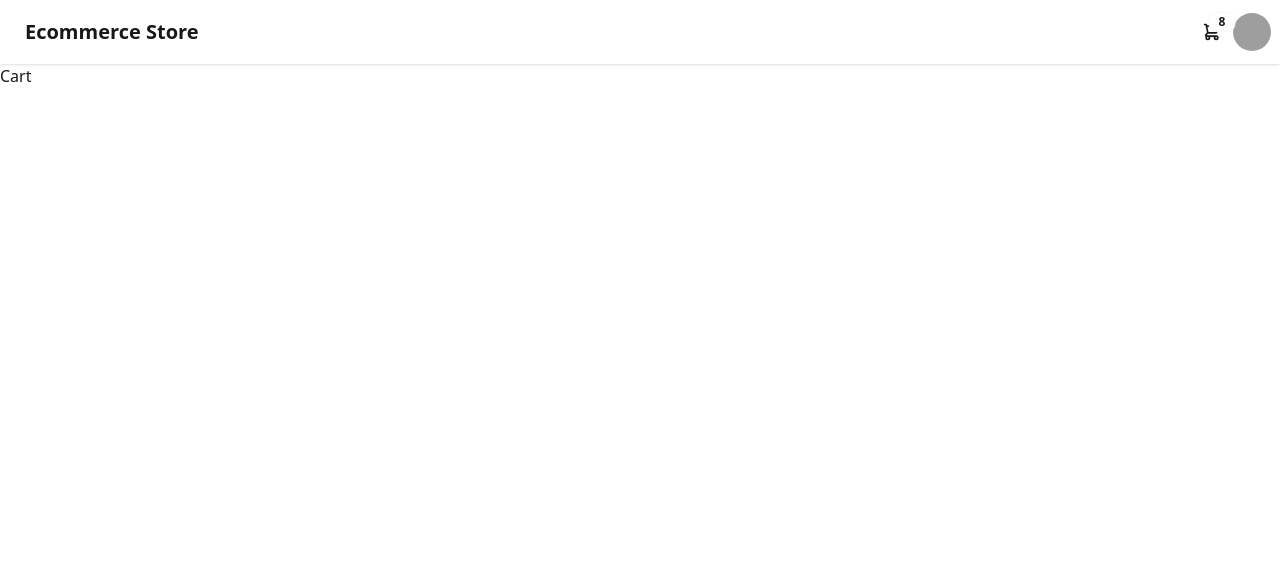
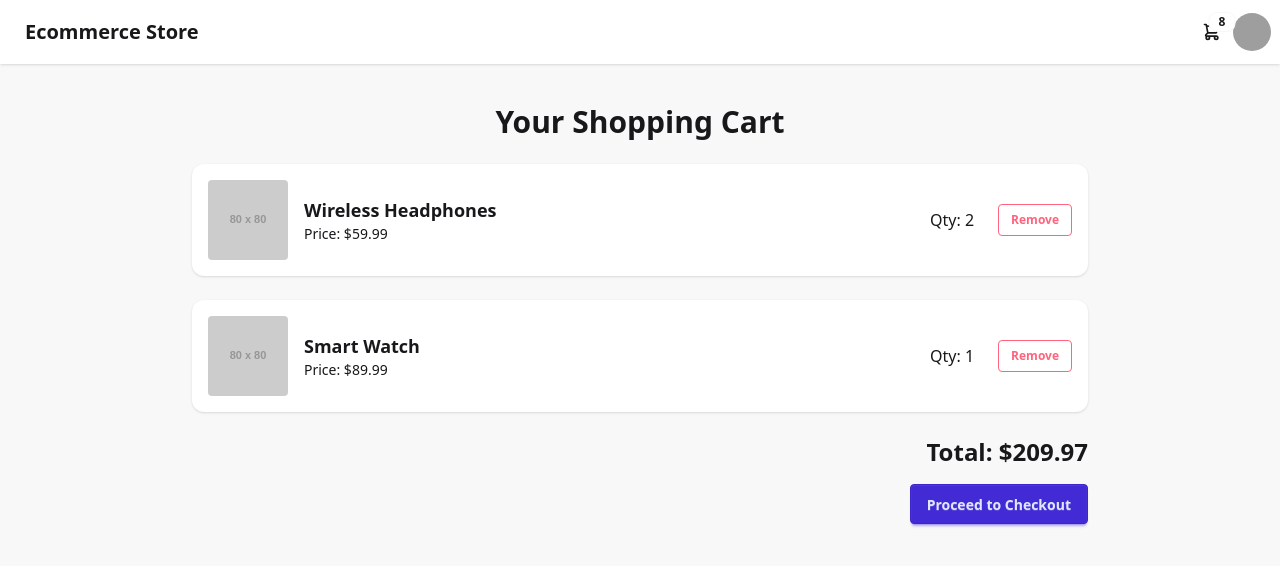
Before and after one commit to Faraan10/useState-useEffect, a React (Vite) app: page /cart in a window 1280 px wide. Shown: the top 566 px of the page. Built offline with nearby package versions, Linux system fonts and the light colour scheme; grey boxes are pictures that could not be loaded.

Commit message:
cart page commit

```diff
--- a/src/pages/Cart.jsx
+++ b/src/pages/Cart.jsx
@@ -1,7 +1,77 @@
 import React from "react";
 
+const cartItems = [
+  {
+    id: 1,
+    name: "Wireless Headphones",
+    price: 59.99,
+    quantity: 2,
+    image: "https://via.placeholder.com/80",
+  },
+  {
+    id: 2,
+    name: "Smart Watch",
+    price: 89.99,
+    quantity: 1,
+    image: "https://via.placeholder.com/80",
+  },
+];
+
 const Cart = () => {
-  return <div>Cart</div>;
+  const total = cartItems.reduce(
+    (sum, item) => sum + item.price * item.quantity,
+    0
+  );
+
+  return (
+    <div className="min-h-screen bg-base-200 py-10 px-4">
+      <h2 className="text-3xl font-bold mb-6 text-center">
+        Your Shopping Cart
+      </h2>
+
+      {cartItems.length === 0 ? (
+        <div className="text-center text-lg text-base-content">
+          Your cart is empty.
+        </div>
+      ) : (
+        <div className="max-w-4xl mx-auto space-y-6">
+          {cartItems.map((item) => (
+            <div
+              key={item.id}
+              className="flex items-center justify-between bg-base-100 p-4 rounded-xl shadow"
+            >
+              <div className="flex items-center gap-4">
+                <img
+                  src={item.image}
+                  alt={item.name}
+                  className="w-20 h-20 rounded"
+                />
+                <div>
+                  <h3 className="font-semibold text-lg">{item.name}</h3>
+                  <p className="text-sm text-base-content">
+                    Price: ${item.price.toFixed(2)}
+                  </p>
+                </div>
+              </div>
+              <div className="flex items-center gap-6">
+                <p className="text-base-content">Qty: {item.quantity}</p>
+                <button className="btn btn-sm btn-outline btn-error">
+                  Remove
+                </button>
+              </div>
+            </div>
+          ))}
+
+          <div className="text-right mt-6">
+            <h3 className="text-2xl font-bold">Total: ${total.toFixed(2)}</h3>
+            <button className="btn btn-primary mt-4">
+              Proceed to Checkout
+            </button>
+          </div>
+        </div>
+      )}
+    </div>
+  );
 };
 
 export default Cart;
```
